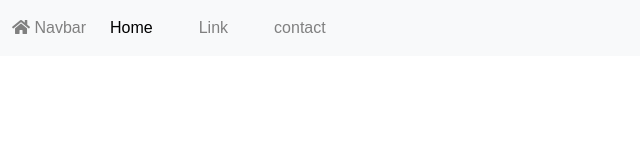
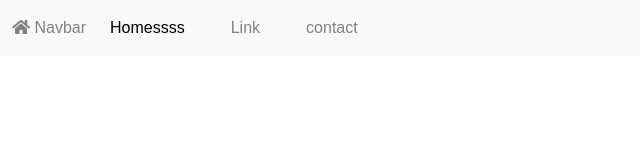
Before and after one commit to hos77/bootstrapProject, a plain HTML site: page index.html in a window 1280 px wide. Shown: the whole page, without its empty margins (0-640 px from the left). Drawn offline with nearby package versions, Linux system fonts and the light colour scheme; a small style sheet from the web is missing.

Commit message:
first commit i made

```diff
--- a/index.html
+++ b/index.html
@@ -39,7 +39,7 @@
         <div class="collapse navbar-collapse" id="navbarSupportedContent">
           <ul class="navbar-nav me-auto mb-2 mb-lg-0">
             <li class="nav-item">
-              <a class="nav-link active" aria-current="page" href="#">Home</a>
+              <a class="nav-link active" aria-current="page" href="#">Homessss</a>
             </li>
             <li class="nav-item li2">
               <a class="nav-link" href="#">Link</a>
```
